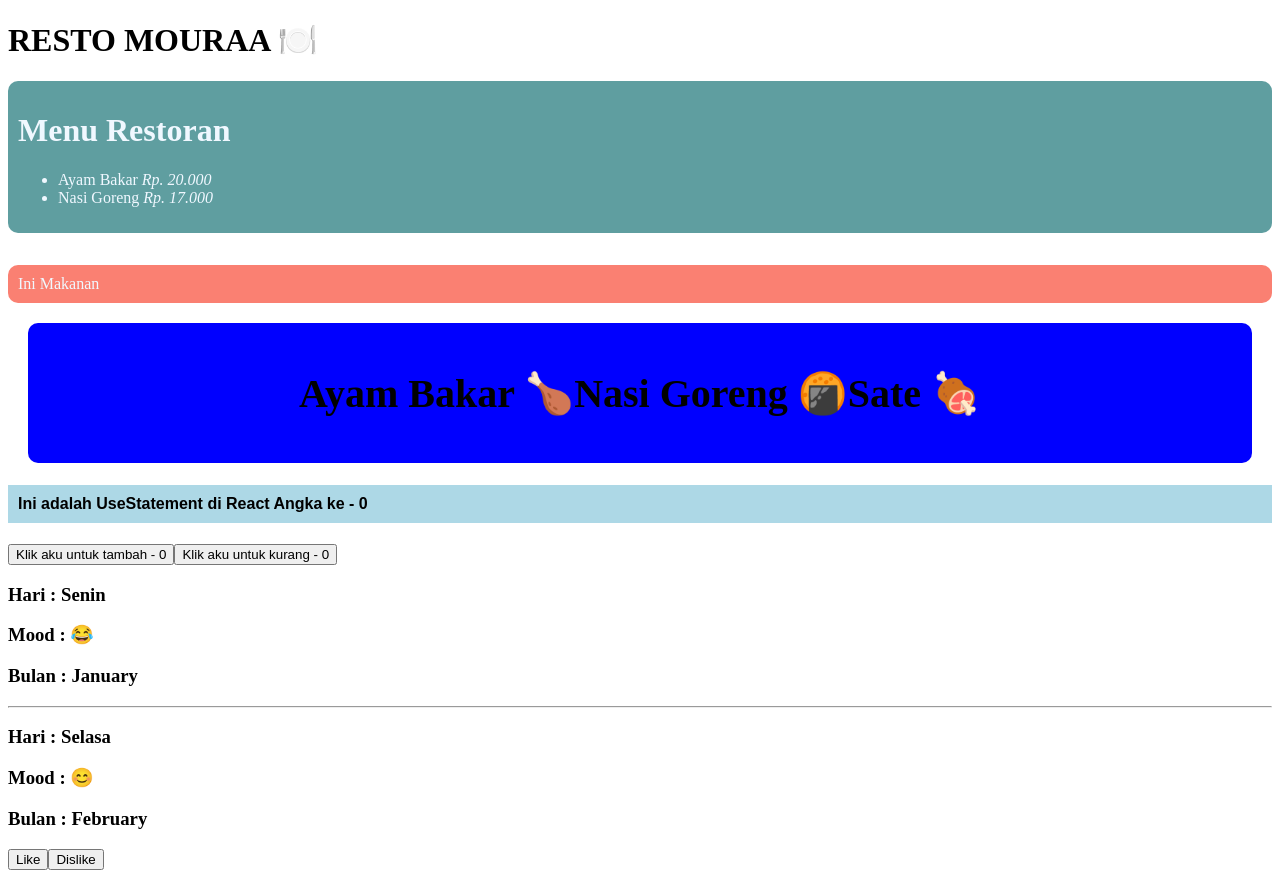
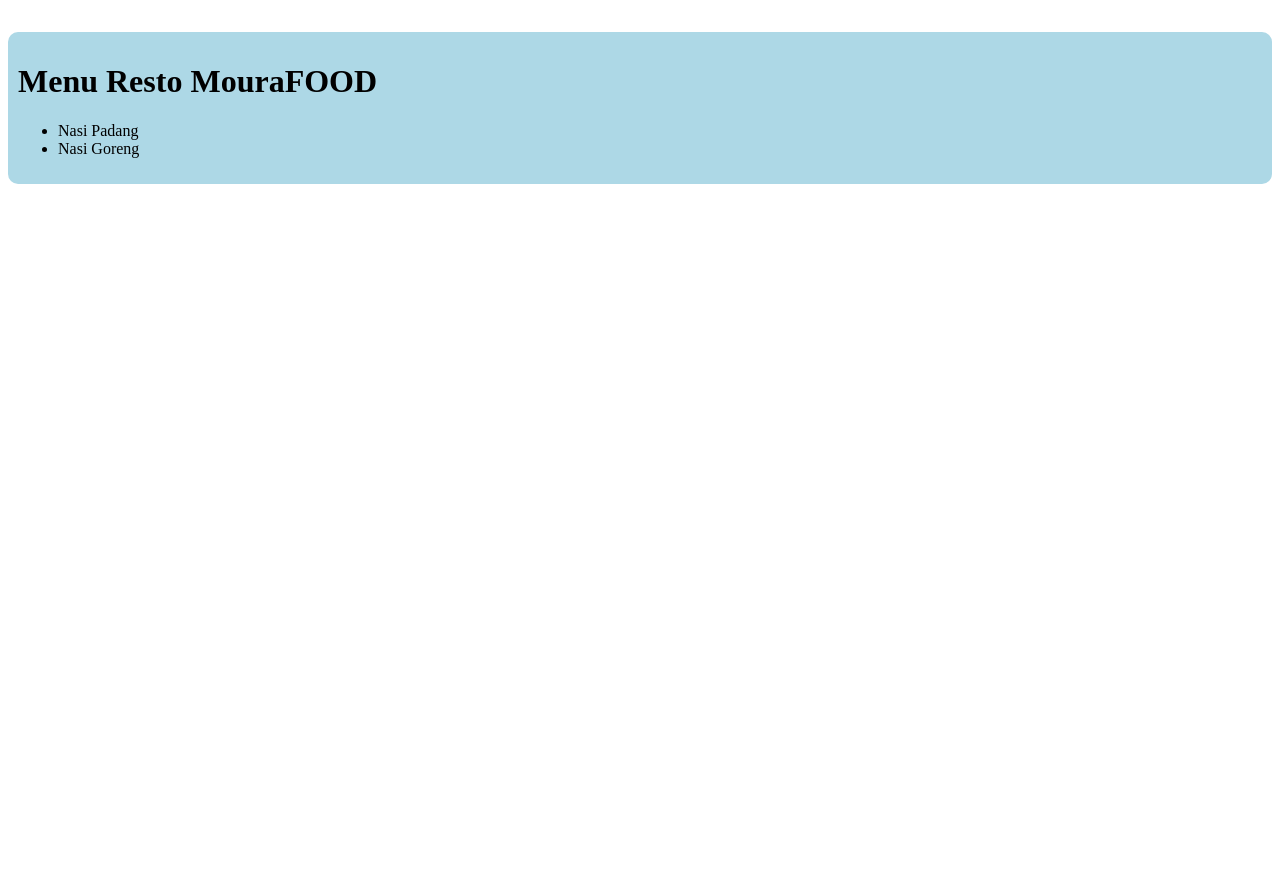
Before and after one commit to randikasptra/JSX-Rendering, a React app: page / in a window 1280 px wide. After the commit the page ends 800 px from the top, so only its background shows below. Built offline with nearby package versions, Linux system fonts and the light colour scheme; the HTML template or start-up script is replaced by a standard one.

Commit message:
Menambah file coba

```diff
--- a/src/App.jsx
+++ b/src/App.jsx
@@ -6,21 +6,12 @@ import Props from './Props.jsx'
 import Buttons from './Buttons.jsx'
 import UseState from './UseStatee.jsx'
 import UseEffectt from './UseEffectt.jsx'
+import Coba from './Coba.jsx'
 
 export default function App() {
   return (
     <>
-      <Header />
-      <MenuResto />
-      <TernaryOP />
-      <Object />
-      {/* <Buttons /> */}
-      <UseState />
-      <Props hari="Senin" mood="😂" bulan="January" />
-      <hr />
-      <Props hari="Selasa" mood="😊" bulan="February" />
-      <UseEffectt />
-
+      <Coba />
     </>
   )
 }
--- /dev/null
+++ b/src/Coba.jsx
@@ -0,0 +1,24 @@
+
+
+
+export default function Coba(){
+
+    const StyleFood = {
+        marginTop: "2rem",
+        backgroundColor: "lightblue",
+        padding: "10px",
+        borderRadius: "10px",
+        color: "black",
+    }
+    return (
+        <>
+        <div style={StyleFood}>
+            <h1>Menu Resto MouraFOOD</h1>
+            <ul>
+                <li>Nasi Padang</li>
+                <li>Nasi Goreng</li>
+            </ul>
+        </div>
+        </>
+    )
+}
```
